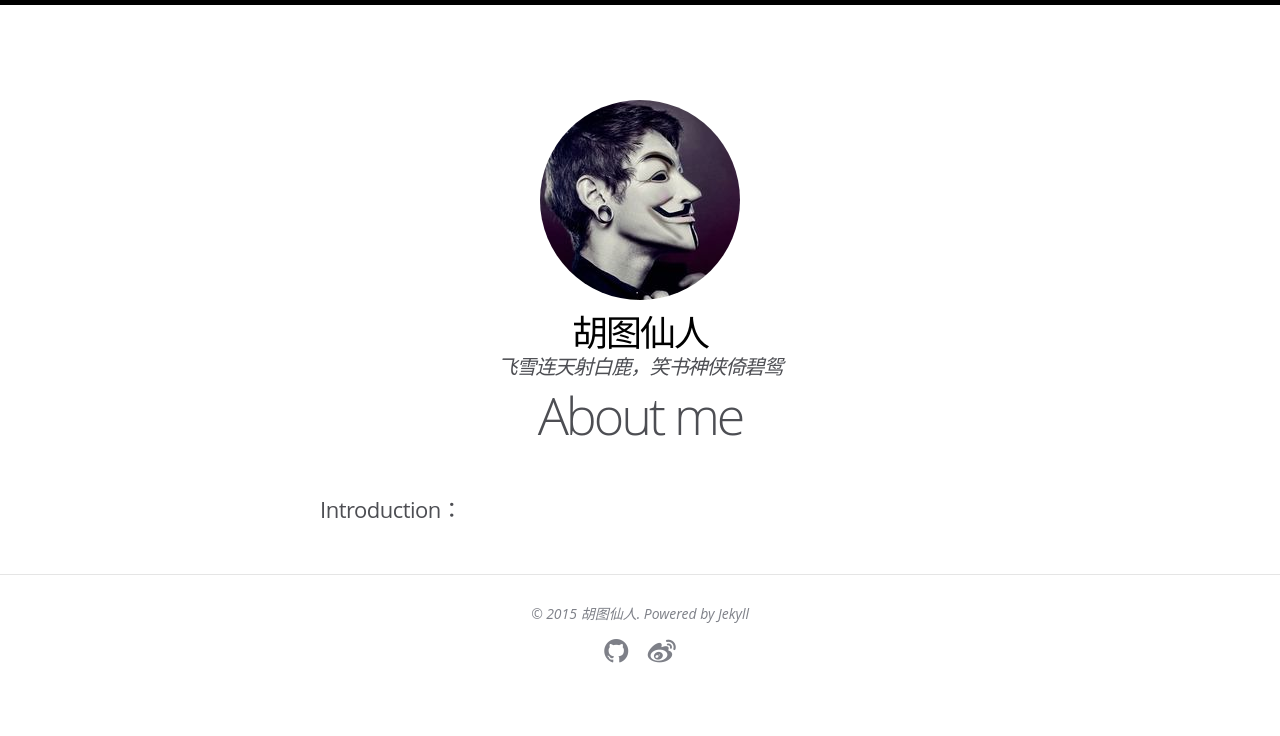
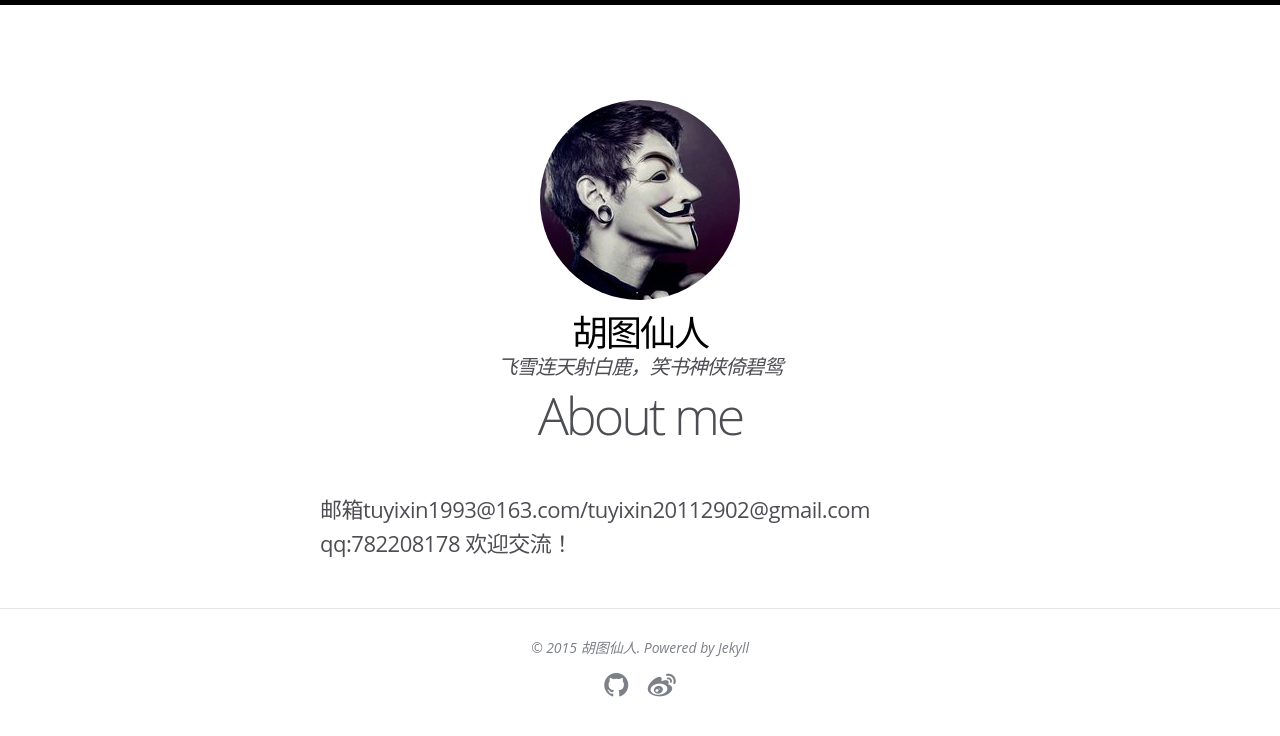
Before and after one commit to hutuxianren/hutuxianren.github.io, a Jekyll site: the page built from about.md, in a window 1280 px wide. Shown: the top 736 px of the page. Built offline with Jekyll 4.4.1, drawn with Linux system fonts in a browser that asks for light colours; some web fonts are replaced; Markdown is read by kramdown in place of the engine named in the settings.

Commit message:
Update about.md

```diff
--- a/about.md
+++ b/about.md
@@ -12,4 +12,5 @@ image:
 <br>
 --------------------------------------------------------------------------------
 
-<h3>Introduction：</h3>
+<h3>邮箱tuyixin1993@163.com/tuyixin20112902@gmail.com </h3>
+<h3>qq:782208178 欢迎交流！</h3>
```
